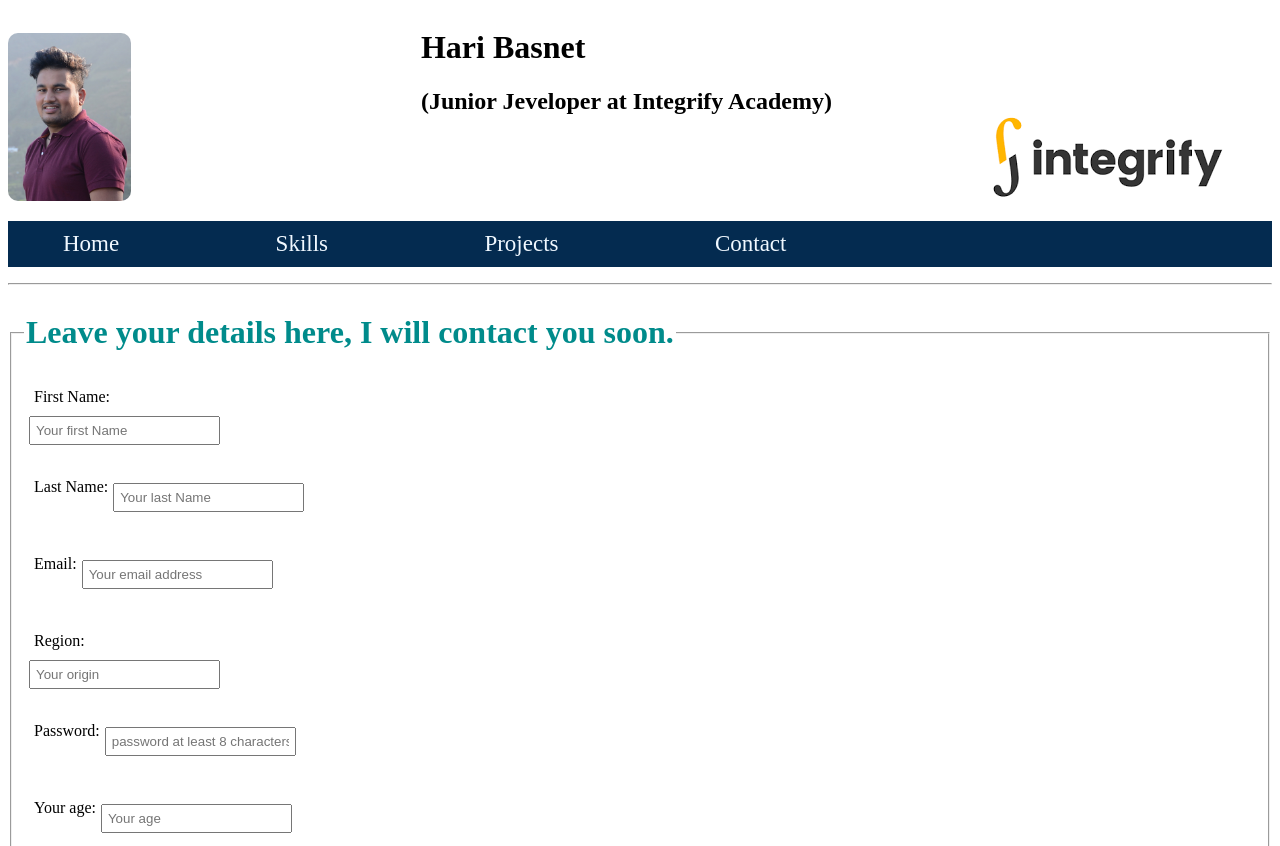
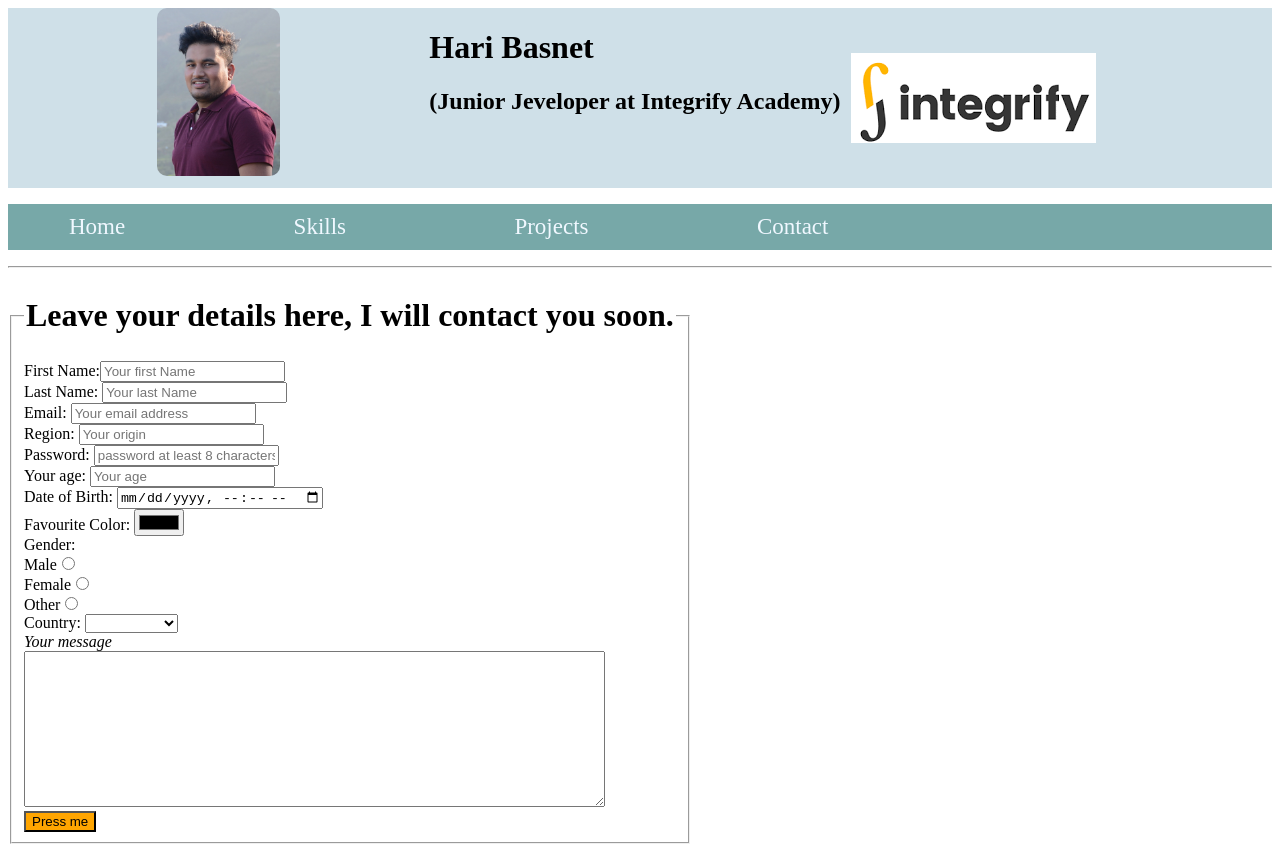
Before and after one commit to hari-basnet/portfolio-portal, a plain HTML site: page html/contact.html in a window 1280 px wide. Shown: the top 846 px of the page. Drawn offline with Linux system fonts and the light colour scheme.

Commit message:
final change for today

```diff
--- a/css/style.css
+++ b/css/style.css
@@ -6,7 +6,9 @@ html {
 /* ===header=== */
 
 header {
-  width: 98%;
+  background-color: #cfe0e8;
+    width: 100%;
+    height: auto;
 }
 
 /* === This block of code makes the header container div === */
@@ -17,13 +19,9 @@ header {
 /* === Child div of he head-wrapper === */
 .box-1 {
   flex: 1;
-  justify-content: center;
-  margin-top: 2%;
-  height: auto;
-  width: 70%;
+  text-align: center;
 }
 .box-1 img {
-  margin-left: auto;
   height: 168px;
   border-radius: 10px;
 }
@@ -36,18 +34,17 @@ header {
 .box-3 {
   flex: 1;
   height: 180px;
+  display: flex;
+  align-items: center;
+
 }
 
-.box-3 img {
-  margin-top: 100px;
-  margin-left: 150px;
+
+.header-nav {
+  background-color: #77a8a8;
 }
 
-.header-nav {
-    background-color: #042b50;
-}
-
-.menu-sticker{
+.menu-sticker {
   position: sticky;
   top: 0;
 }
@@ -64,26 +61,26 @@ header {
   text-decoration: none;
   font-size: 23px;
   font-weight: 200;
-  padding: 5px;
+  padding: 11px;
   color: aliceblue;
 }
 .header-nav li a:hover {
-  background-color: #196fa0;
+  background-color: #b7d7e8;
 }
 /* === header up from here === */
 
 /* === body === */
 
 .body-container {
-
   display: flex;
   flex-direction: column;
+  background-color: #87bdd8;
 }
 
 .body-container div {
   height: 100px;
   text-overflow: inherit;
-  background-color: rgba(11, 127, 243, 0.3);
+  background-color: #daebe8;
   overflow-wrap: normal;
   margin: 5px;
 }
@@ -112,7 +109,7 @@ main div {
   transition: 0.3s;
   width: 30%;
   flex-wrap: wrap;
-  background-color: rgba(11, 127, 243, 0.1);
+  background-color: aliceblue;
   align-content: center;
 }
 
@@ -133,12 +130,12 @@ main div {
 /* ======================= SKILLS ======================= */
 
 /* ======================= PROJECT======================= */
-.project-main-page{
+.project-main-page {
   height: auto;
   width: 98%;
 }
 
-.box{
+.box {
   height: 300px;
   width: 100%;
 }
@@ -146,7 +143,7 @@ main div {
 
 /* === CONTACT HTML CONTACT HTML CONTACT HTML CONTACT HTML CONTACT HTML CONTACT HTML====== */
 
-.form-body h1 {
+/* .form-body h1 {
   color: darkcyan;
 }
 
@@ -160,13 +157,19 @@ main div {
   display: flex;
   padding: 5px;
   margin: 5px;
+} */
+
+fieldset{
+    display: inline-block;
+    flex-direction: row;
+
 }
 /* === CONTACT HTML CONTACT HTML CONTACT HTML CONTACT HTML CONTACT HTML CONTACT HTML=== */
 
 /* === footer=== */
 
 footer {
-  background-color: lightblue;
+  background-color: #c8c3cc;
   height: 125px;
   width: 100%;
 }
--- a/html/contact.html
+++ b/html/contact.html
@@ -48,9 +48,8 @@
                 <legend>
                     <h1>Leave your details here, I will contact you soon.</h1>
                 </legend>
-                <label for="firstName">First Name: </label>
-                <input type="text" id="firstName" name="firstName" placeholder="Your first Name">
-                <br />
+                <label for="firstName">First Name:<input type="text" id="firstName" name="firstName" placeholder="Your first Name">
+                </label><br>
                 <label for="lastName">Last Name: <input type="text" id="lastName" name="lastName" placeholder="Your last Name">
                 </label> <br />
                 <label for="email">Email: <input type="email" id="email" name="email" placeholder="Your email address">
```
Also changed, not shown: index.html (+11 -6 lines). Lines whose indentation alone changed are shown as unchanged.
